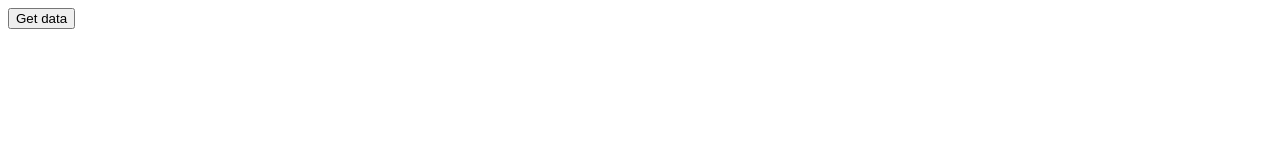
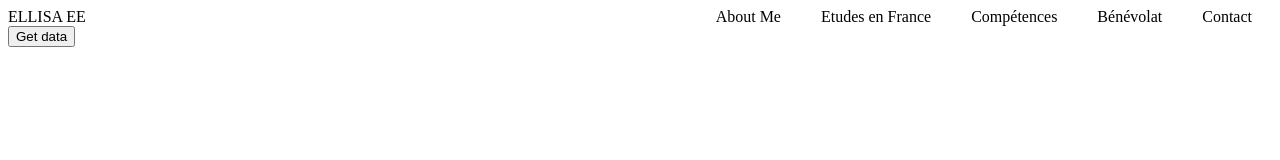
Before and after one commit to ellieee12/Portfolio, a plain HTML site: page public/index.html in a window 1280 px wide. Drawn offline with Linux system fonts and the light colour scheme.

Commit message:
added navigation bar

```diff
--- a/public/css/stylesheet.css
+++ b/public/css/stylesheet.css
@@ -0,0 +1,15 @@
+.nav{
+    display: flex;
+    flex-direction: row;
+    justify-content: space-between;
+}
+
+.nav p{
+    margin : 0;
+}
+
+.nav a{
+    text-decoration: none;
+    color: black;
+    margin : 0 20px;
+}
--- a/public/index.html
+++ b/public/index.html
@@ -4,9 +4,13 @@
     <meta charset="UTF-8">
     <meta name="viewport" content="width=device-width, initial-scale=1.0">
     <title>Document</title>
+    <link rel="stylesheet" href="./css/stylesheet.css">
 </head>
 <body>
+    <nav id = "nav" class = "nav"></nav>
     <button id = "try">Get data</button>
+
+
     <script src = "./js/script.js"></script>
 </body>
 </html>
--- a/public/js/script.js
+++ b/public/js/script.js
@@ -1,6 +1,31 @@
 const baseURL = "http://localhost:8000/";
 const resource = "projects.php";
+function generateNav(){
+    let nav = document.getElementById("nav");
+    let p = document.createElement("p");
+    p.innerText = "ELLISA EE";
+    let div = document.createElement("div");
+    let aboutMe = createLink("About Me","index.html");
+    let etudes = createLink("Etudes en France","#");
+    let comp = createLink("Compétences","#");
+    let benevol = createLink("Bénévolat","#");
+    let contact = createLink("Contact","#");
 
+    nav.appendChild(p);
+    div.appendChild(aboutMe);
+    div.appendChild(etudes);
+    div.appendChild(comp);
+    div.appendChild(benevol);
+    div.appendChild(contact);
+    nav.appendChild(div);
+}
+
+function createLink(text,url){
+    let link = document.createElement("a");
+    link.innerText = text;
+    link.setAttribute("href",url);
+    return link;
+}
 function getAllProjects(){
     let data = fetch(baseURL + resource)
     .then(response=>response.json())
@@ -9,4 +34,5 @@ function getAllProjects(){
     });
 }
 
+document.addEventListener("DOMContentLoaded",generateNav);
 document.getElementById("try").addEventListener("click",getAllProjects);
```
